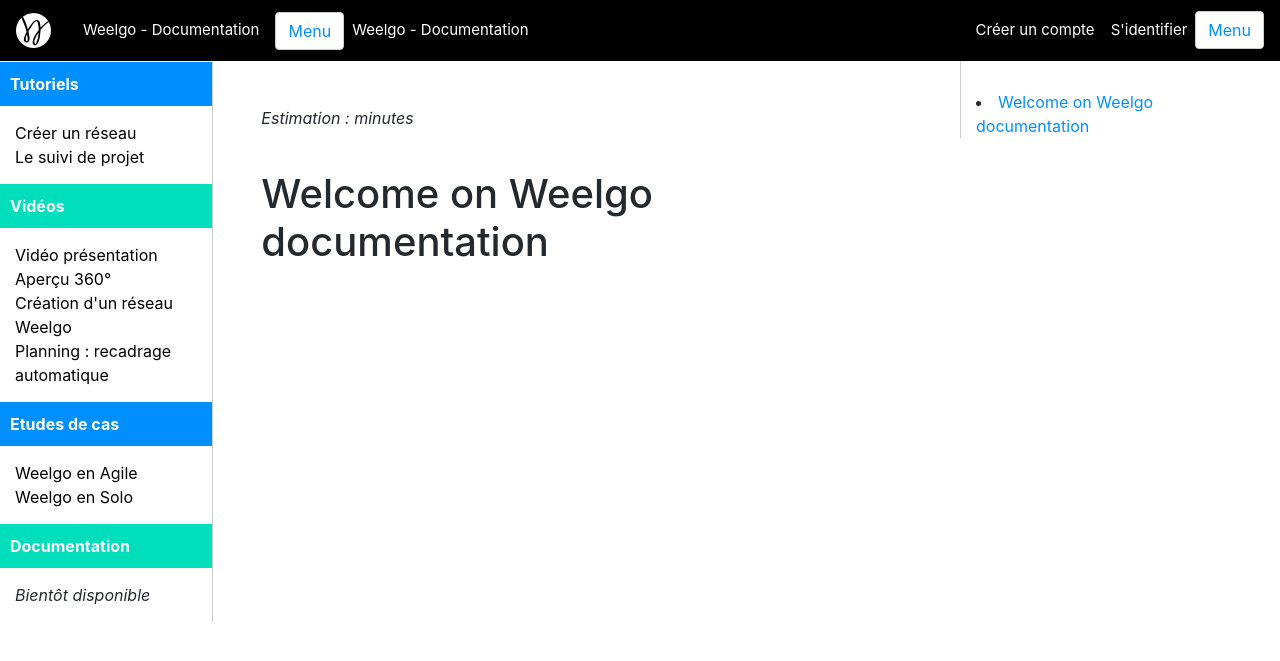
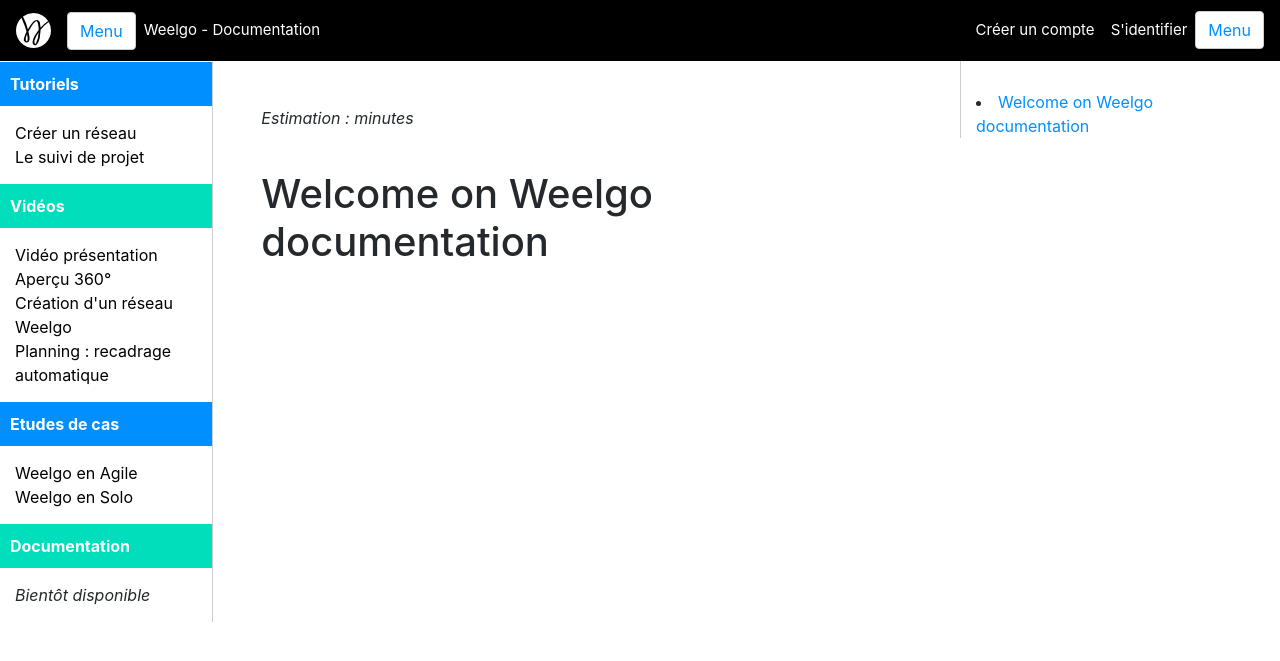
Before and after one commit to Weelgo/weelgo.github.io, a Jekyll site: the page built from index.md, in a window 1280 px wide. Shown: the top 661 px of the page. Built offline with Jekyll 4.4.1, drawn with Linux system fonts in a browser that asks for light colours.

Commit message:
amélioration doc

```diff
--- a/_includes/docs-navbar.html
+++ b/_includes/docs-navbar.html
@@ -1,6 +1,6 @@
 <nav class="navbar navbar-expand-lg fixed-top">
   <a class="navbar-brand" href="https://www.weelgo.com"><img src="{{ site.baseurl }}/img/logo_white_35x35.png" style=""></a>
-  <a class="nav-link" href="https://weelgo.github.io/fr/">Weelgo - Documentation</a>
+  <a class="nav-link d-block d-sm-block d-md-none" href="https://weelgo.github.io/fr/">Weelgo - Documentation</a>
   <a class="btn btn-secondary" href="https://www.weelgo.com/weelgo-portal/create_account">Menu</a>
   <div class="collapse navbar-collapse" id="navbarSupportedContent">
     <ul class="navbar-nav mr-auto">
```
